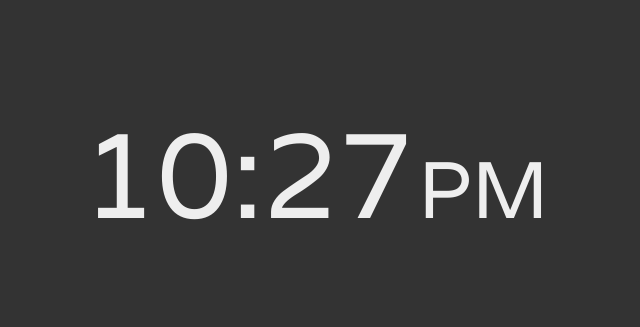
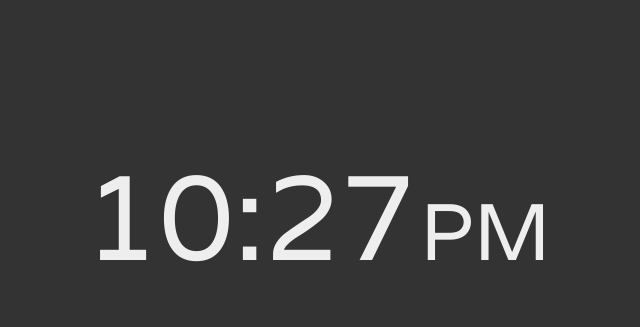
Before and after one commit to rosharp/My-Homepage, a plain HTML site: page index.html in a window 1280 px wide. Shown: the part 184-511 px from the top of the page, without its empty margins (323-963 px from the left). Drawn offline with nearby package versions, Linux system fonts and the light colour scheme.

Commit message:
Align fixes

```diff
--- a/style.css
+++ b/style.css
@@ -3,12 +3,16 @@ body {
 }
 
 .clock {
+	position: absolute;
+        top: 50%;
+        left: 50%;
+        margin-right: -50%;
+        transform: translate(-50%, -50%);
 	background: #333333;
 	width: 600px;
 	padding: 30px;
 	text-align: center;
 	border-radius: 10px;
-	margin: 250px 300px
 }
 
 .clock-time {
```
